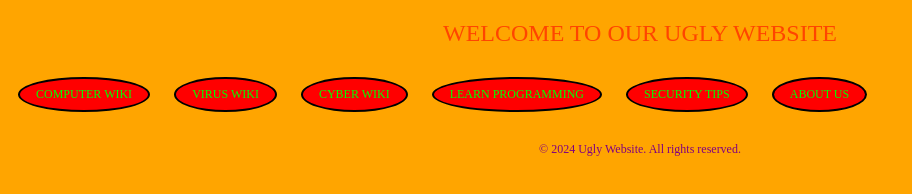
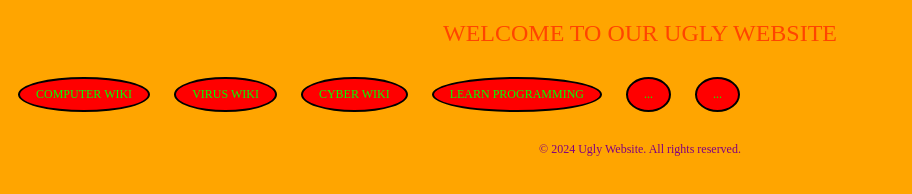
Before and after one commit to movieboxc17/uglywebsite, a plain HTML site: page index.html in a window 1280 px wide. Shown: the whole page, without its empty margins (0-912 px from the left). Drawn offline with Linux system fonts and the light colour scheme.

Commit message:
Update index.html

```diff
--- a/index.html
+++ b/index.html
@@ -58,8 +58,8 @@
     <a href="text2.html" class="ugly-button">virus wiki</a>
     <a href="text3.html" class="ugly-button">cyber wiki</a>
     <a href="code1.html" class="ugly-button">learn programming</a>
-    <a href="text4.html" class="ugly-button">security tips</a>
-    <a href="text5.html" class="ugly-button">about us</a>
+    <a href="..." class="ugly-button">...</a>
+    <a href="..." class="ugly-button">...</a>
     <p class="ugly-copyright">&copy; 2024 Ugly Website. All rights reserved.</p>
 </body>
 </html>
```
